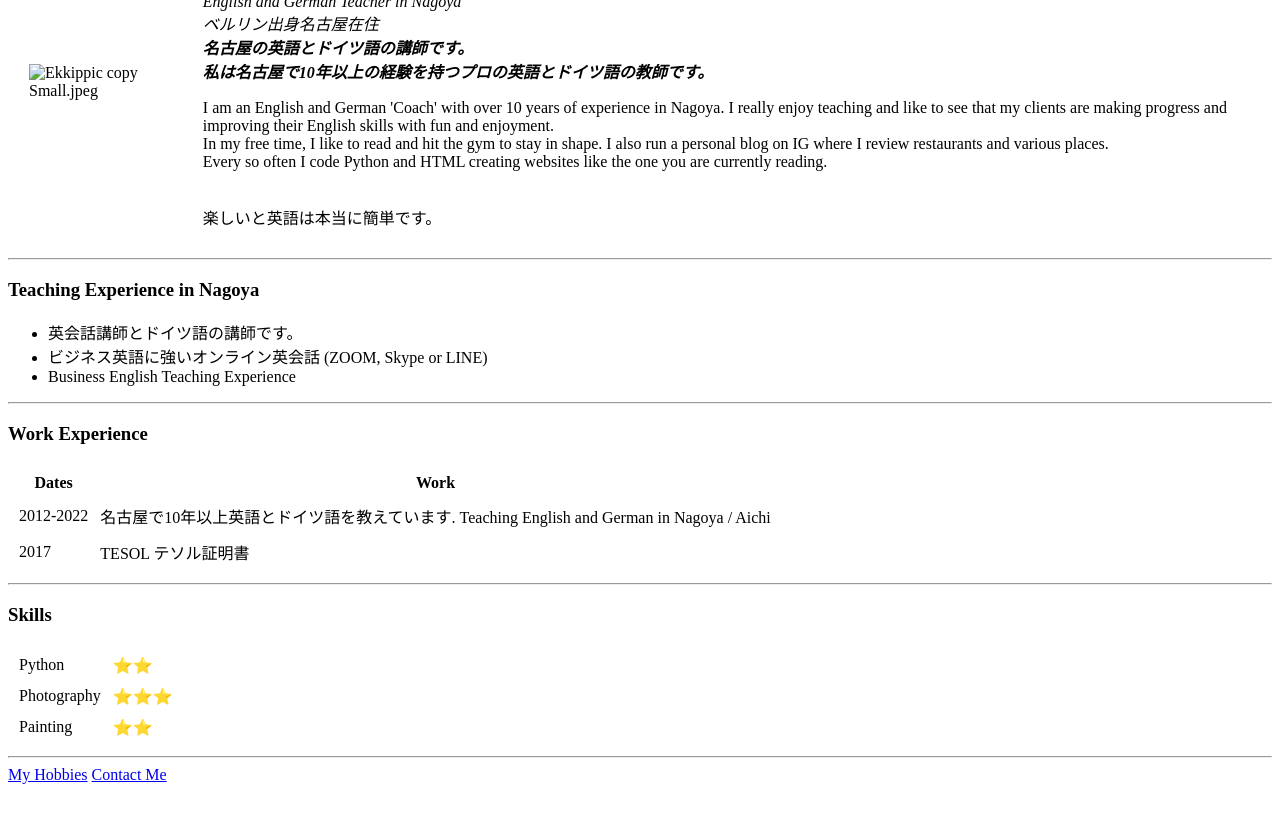
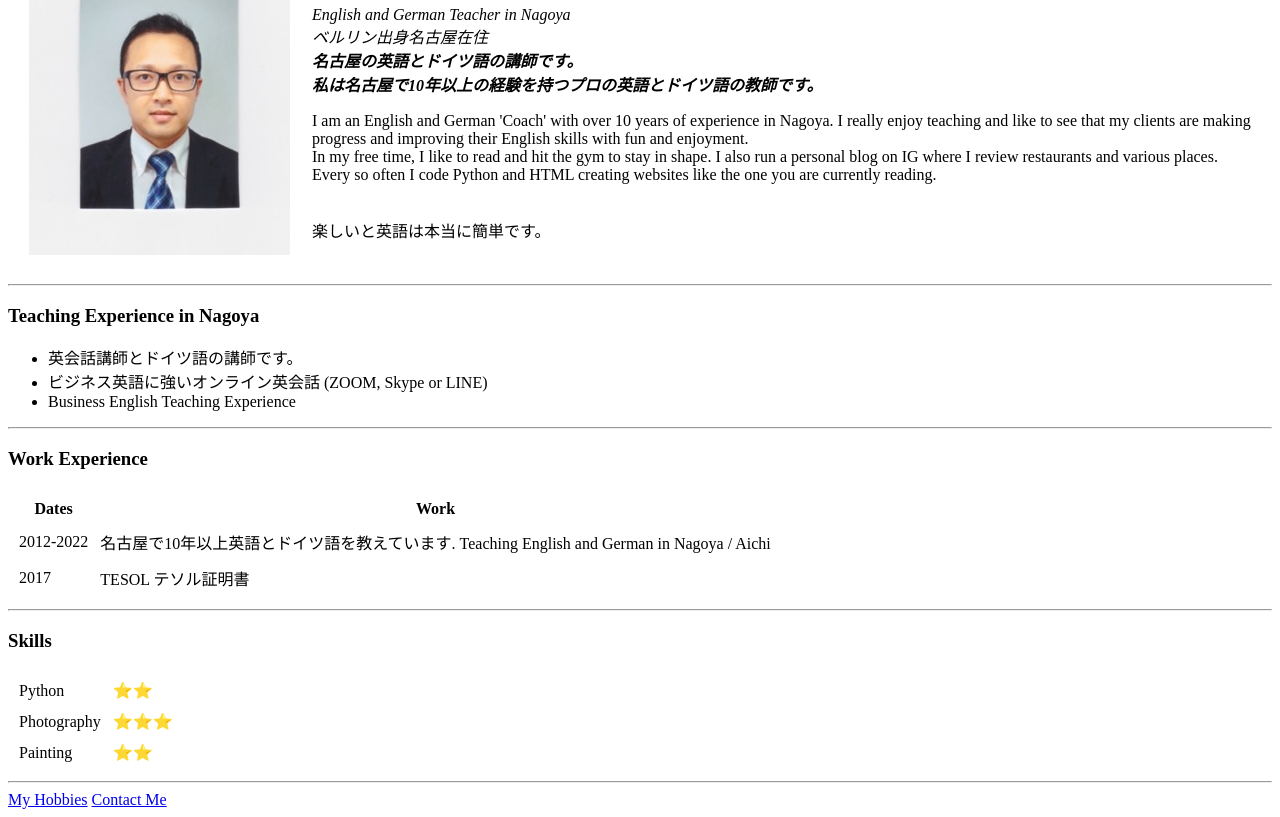
Before and after one commit to YayaBoost/CV, a plain HTML site: page index.html in a window 1280 px wide. Shown: the part 94-911 px from the top of the page. Before the commit the page ends 886 px from the top, so only its background shows below. Drawn offline with Linux system fonts and the light colour scheme.

Commit message:
Update index.html

```diff
--- a/index.html
+++ b/index.html
@@ -7,7 +7,7 @@
 <body>
   <table cellspacing="20">
     <tr>
-      <td><img src="images/Ekkippic copy Small.jpeg" alt="Ekkippic copy Small.jpeg"></td>
+      <td><img src="Ekkippic copy Small.jpeg" alt="Ekkippic copy Small.jpeg"></td>
       <td>
         <h1>Ekkachai Runge</h1>
         <p><em>English and German Teacher in Nagoya <br> ベルリン出身名古屋在住 <br> <strong>名古屋の英語とドイツ語の講師です。</strong> <br> <strong>私は名古屋で10年以上の経験を持つプロの英語とドイツ語の教師です。</strong> </em></p>
```
